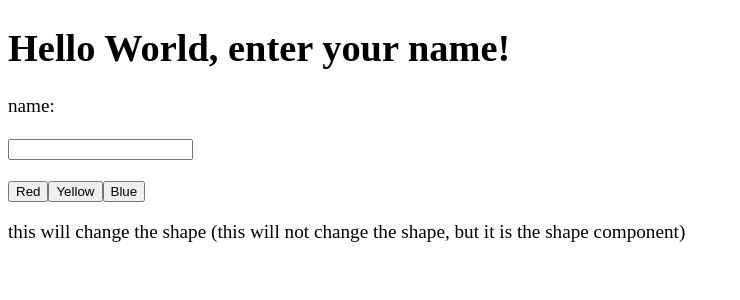
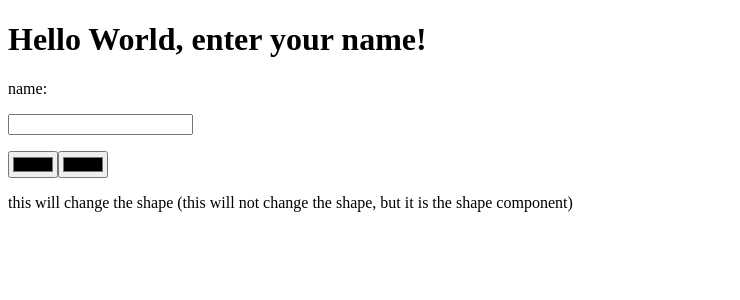
Before and after one commit to MustardJoe/react_quiz_nametag_comps, a React app: page / in a window 1280 px wide. Shown: the top 300 px of the page, without its empty margins (0-740 px from the left). Built offline with nearby package versions, Linux system fonts and the light colour scheme.

Commit message:
tried it a different way that also didn't work

```diff
--- a/src/components/ColorSelector/ColorSelector.js
+++ b/src/components/ColorSelector/ColorSelector.js
@@ -1,28 +1,34 @@
 import React from 'react';
-import styles from './ColorSelector.css';
+import PropTypes from 'prop-types';
 
-function ColorSelector() {
-
-  const redHandler = () => {
-    /* eslint-disable no-console */
-    console.log('please pretend the background is red');
-  };
-
-  const yellowHandler = () => {
-    console.log('please pretend the background is yellow');
-  };
-
-  const blueHandler = () => {
-    console.log('please pretend the background is blue');
-  };
-
+function ColorSelector({
+  color,
+  handleColorChange,
+  backgroundColor,
+  handleBackgroundColorChange }) {
   return (
-    <section className={styles.ColorPicker}>
-      <button className={styles.red} onClick={redHandler}>Red</button>
-      <button className={styles.yellow} onClick={yellowHandler}>Yellow</button>
-      <button className={styles.blue} onClick={blueHandler}>Blue</button>
-    </section>
+    <form>
+      <input
+        type="color"
+        name="color"
+        value={color}
+        onChange={(event) => handleColorChange(event)}>
+      </input>
+      <input
+        type="color"
+        name="backgroundColor"
+        value={backgroundColor}
+        onChange={(event) => handleBackgroundColorChange(event)}>
+      </input>
+    </form>
   );
 }
 
+ColorSelector.propTypes = {
+  color: PropTypes.string.isRequired,
+  backgroundColor: PropTypes.string.isRequired,
+  handleColorChange: PropTypes.func.isRequired,
+  handleBackgroundColorChange: PropTypes.func.isRequired
+};
+
 export default ColorSelector;
```
